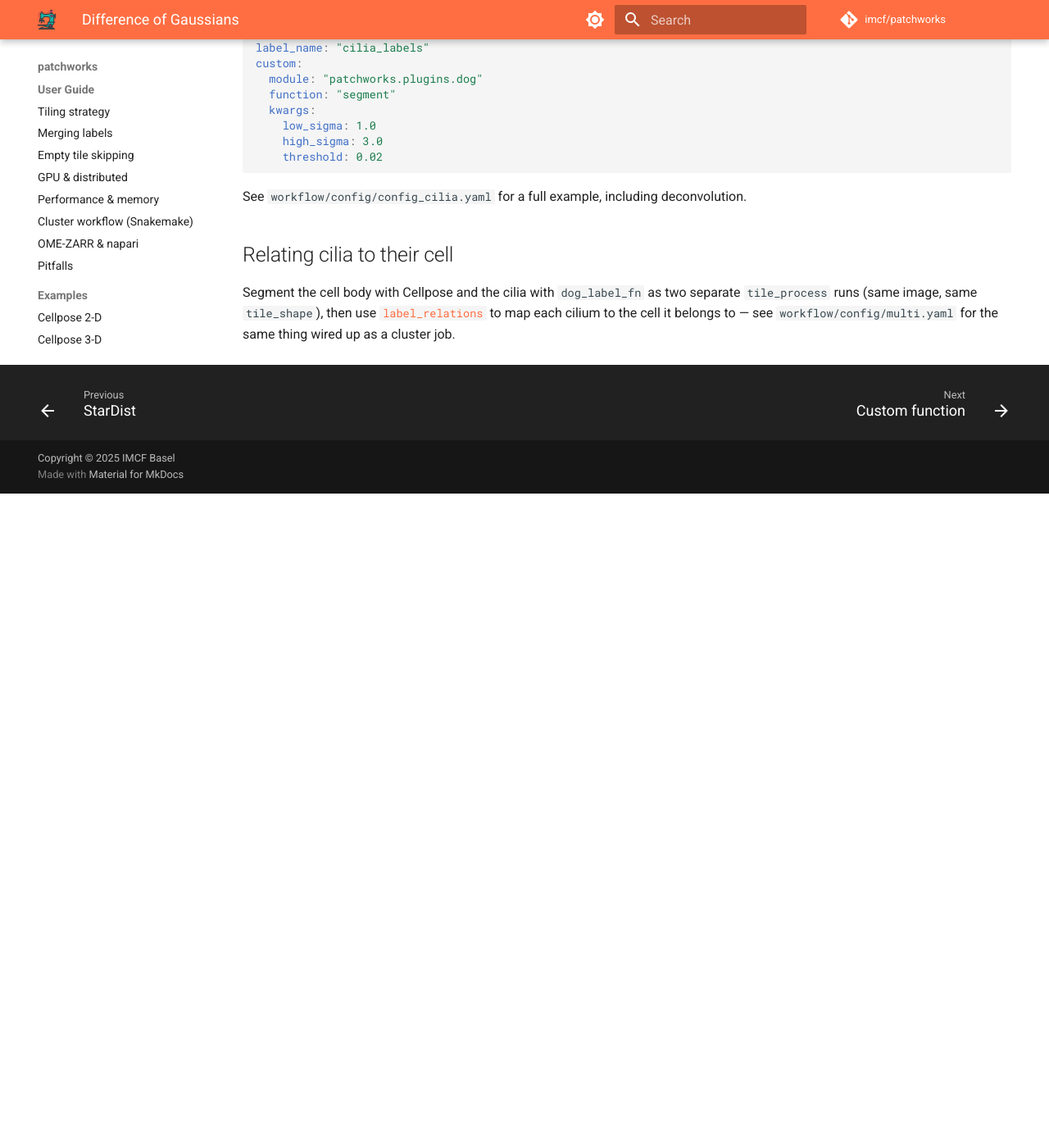
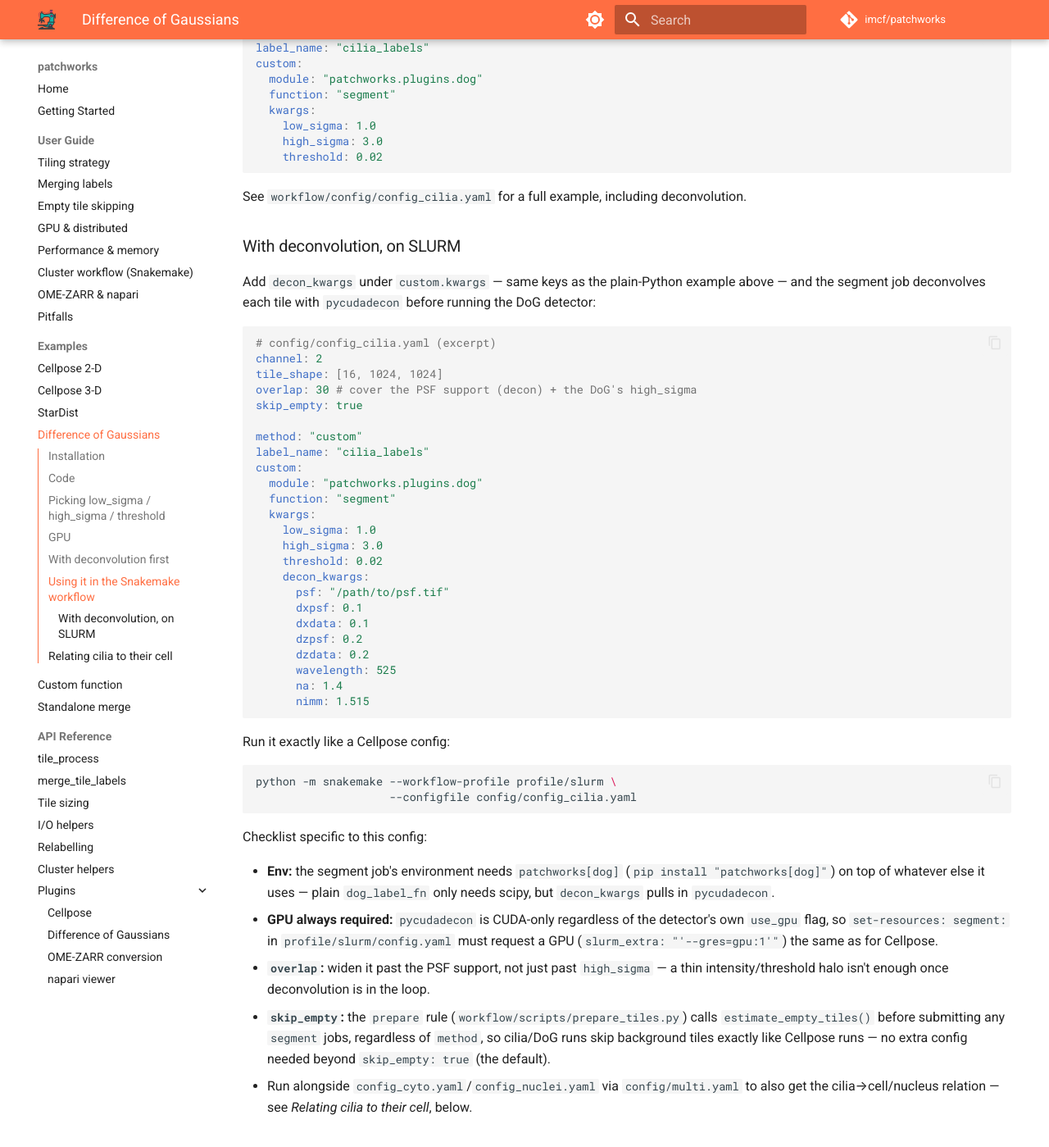
Before and after one commit to imcf/patchworks, an MkDocs documentation site: the page built from docs/examples/dog.md, in a window 1280 px wide and 1400 px high, scrolled down 1889 px. Shown: the whole window at 82% size. Built offline with MkDocs 1.6.1 and Material for MkDocs 9.7.7, drawn with Linux system fonts in a browser that asks for light colours; comment, search, counter and statistics services are not loaded; before the commit the page ends 2491 px from its top, so only the background shows below that.

Commit message:
docs(dog): 📝 document deconvolution + DoG segmentation on SLURM
Add a cluster-specific section for running cilia segmentation with
deconvolution enabled, and confirm estimate_empty_tiles() is used for
custom-method (DoG) runs the same as Cellpose runs.

````diff
--- a/docs/examples/dog.md
+++ b/docs/examples/dog.md
@@ -101,6 +101,68 @@
 See `workflow/config/config_cilia.yaml` for a full example, including
 deconvolution.
 
+### With deconvolution, on SLURM
+
+Add `decon_kwargs` under `custom.kwargs` — same keys as the plain-Python
+example above — and the segment job deconvolves each tile with
+`pycudadecon` before running the DoG detector:
+
+```yaml
+# config/config_cilia.yaml (excerpt)
+channel: 2
+tile_shape: [16, 1024, 1024]
+overlap: 30 # cover the PSF support (decon) + the DoG's high_sigma
+skip_empty: true
+
+method: "custom"
+label_name: "cilia_labels"
+custom:
+  module: "patchworks.plugins.dog"
+  function: "segment"
+  kwargs:
+    low_sigma: 1.0
+    high_sigma: 3.0
+    threshold: 0.02
+    decon_kwargs:
+      psf: "/path/to/psf.tif"
+      dxpsf: 0.1
+      dxdata: 0.1
+      dzpsf: 0.2
+      dzdata: 0.2
+      wavelength: 525
+      na: 1.4
+      nimm: 1.515
+```
+
+Run it exactly like a Cellpose config:
+
+```bash
+python -m snakemake --workflow-profile profile/slurm \
+                    --configfile config/config_cilia.yaml
+```
+
+Checklist specific to this config:
+
+- **Env:** the segment job's environment needs `patchworks[dog]`
+  (`pip install "patchworks[dog]"`) on top of whatever else it uses — plain
+  `dog_label_fn` only needs scipy, but `decon_kwargs` pulls in
+  `pycudadecon`.
+- **GPU always required:** `pycudadecon` is CUDA-only regardless of the
+  detector's own `use_gpu` flag, so `set-resources: segment:` in
+  `profile/slurm/config.yaml` must request a GPU (`slurm_extra:
+  "'--gres=gpu:1'"`) the same as for Cellpose.
+- **`overlap`:** widen it past the PSF support, not just past `high_sigma` —
+  a thin intensity/threshold halo isn't enough once deconvolution is in the
+  loop.
+- **`skip_empty`:** the `prepare` rule (`workflow/scripts/prepare_tiles.py`)
+  calls `estimate_empty_tiles()` before submitting any `segment` jobs,
+  regardless of `method`, so cilia/DoG runs skip background tiles exactly
+  like Cellpose runs — no extra config needed beyond `skip_empty: true`
+  (the default).
+- Run alongside `config_cyto.yaml`/`config_nuclei.yaml` via `config/multi.yaml`
+  to also get the cilia→cell/nucleus relation — see *Relating cilia to their
+  cell*, below.
+
 ## Relating cilia to their cell
 
 Segment the cell body with Cellpose and the cilia with `dog_label_fn` as two
````
